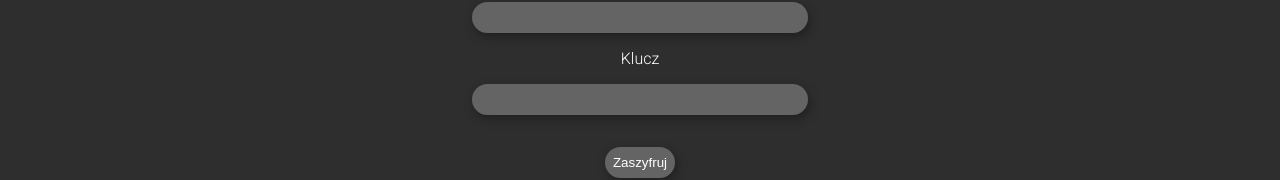
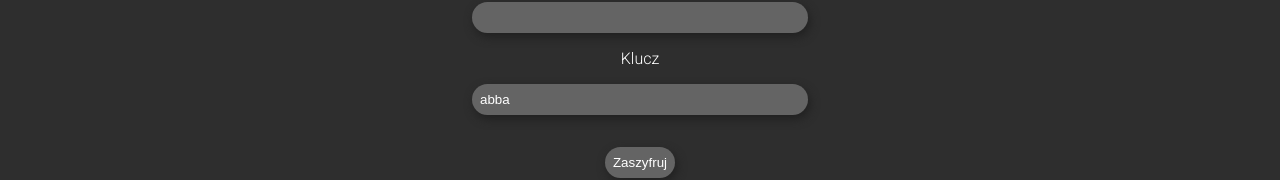
Before and after one commit to raczylos/Modu-y-kryptograficzne, a React (Create React App) app in the folder kryptografia/: page /vigenere in a window 1280 px wide. Shown: the part 203-383 px from the top of the page. Built offline with nearby package versions, Linux system fonts and the light colour scheme.

Commit message:
add default key to vigenere

```diff
--- a/kryptografia/src/Vigenere.js
+++ b/kryptografia/src/Vigenere.js
@@ -3,7 +3,7 @@ import React, { useState } from 'react';
 import './styles/Vigenere.css'
 function Vigenere() {
     const [input, setInput] = useState('')
-    const [key, setKey] = useState('')
+    const [key, setKey] = useState('abba')
     const [encoded, setEncoded] = useState('')
     const [isDecipher, setIsDecipher] = useState(false)
 
@@ -50,7 +50,7 @@ function Vigenere() {
             <label>Tekst</label>
             <input type="text" onChange={(e) => {setInput(e.target.value)}}></input>
             <label>Klucz</label>
-            <input type="text" onChange={(e) => {setKey(e.target.value)}}></input>
+            <input type="text" value={key} onChange={(e) => {setKey(e.target.value)}}></input>
             <button onClick={() => {vigCipher(input, key)}}>Zaszyfruj</button>
             <label>Wynik</label>
             <textarea disabled id="encoded-text" placeholder="zakodowany tekst" value={encoded}></textarea>
```
